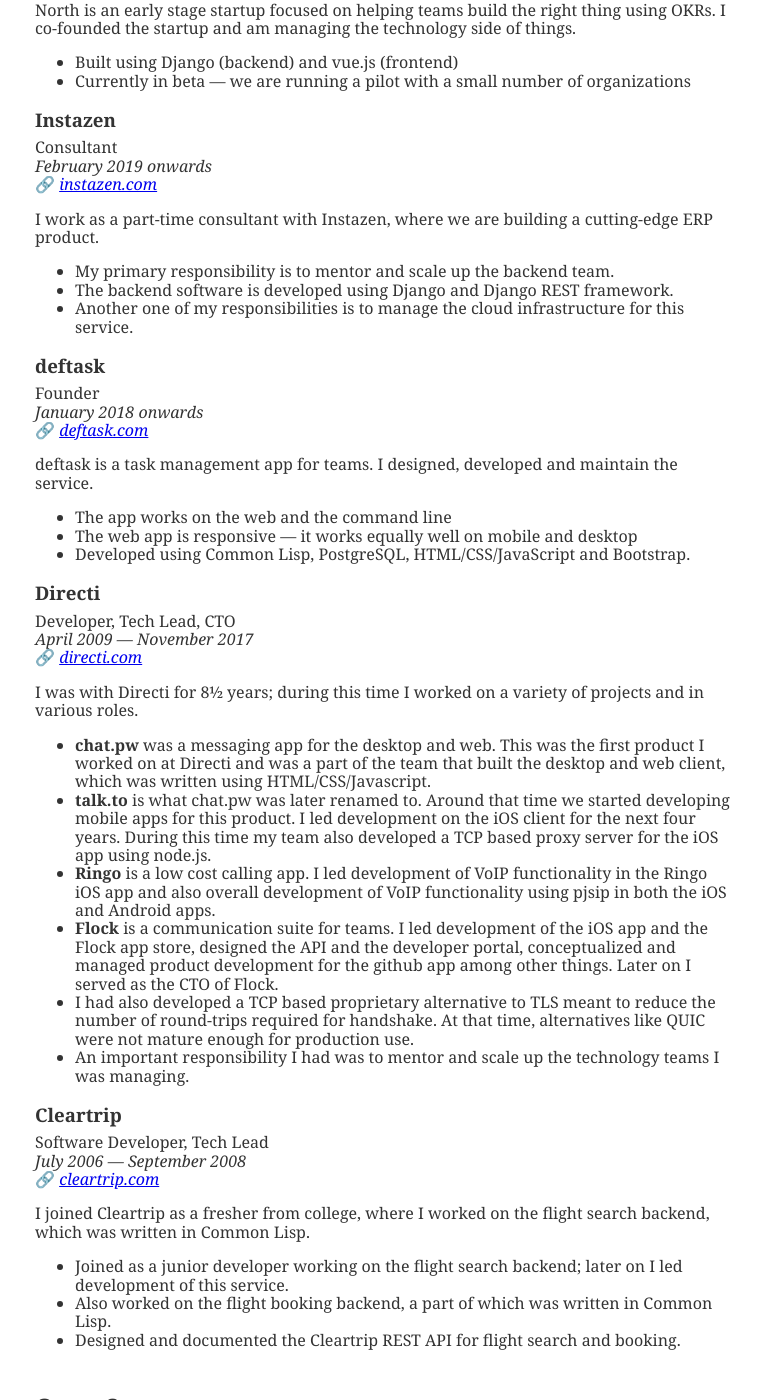
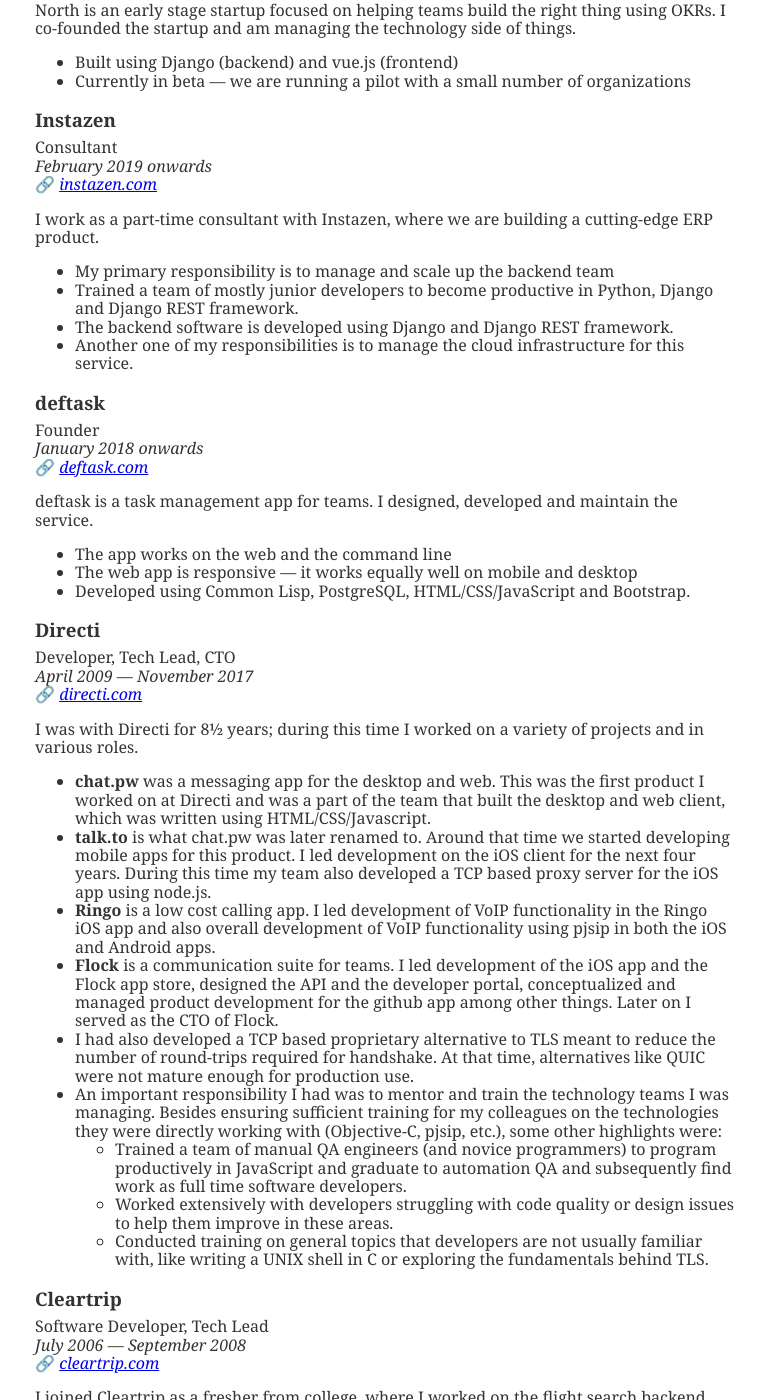
Before and after one commit to lisperin/lisperin.github.io, a Jekyll site: the page built from resume.html, in a window 1280 px wide and 1400 px high, scrolled down 528 px. Shown: the whole window, without its empty margins (255-1019 px from the left). Built offline with Jekyll 4.4.1, drawn with Linux system fonts in a browser that asks for light colours; some of the changed text lies outside the part shown.

Commit message:
Update resume

```diff
--- a/resume.html
+++ b/resume.html
@@ -74,8 +74,12 @@
         </p>
         <ul class="work-items">
           <li>
-            My primary responsibility is to mentor and scale up the backend
-            team.
+            My primary responsibility is to manage and scale up the backend
+            team
+          </li>
+          <li>
+            Trained a team of mostly junior developers to become productive in
+            Python, Django and Django REST framework.
           </li>
           <li>
             The backend software is developed using Django and Django REST
@@ -160,8 +164,26 @@
             production use.
           </li>
           <li>
-            An important responsibility I had was to mentor and scale up the
-            technology teams I was managing.
+            An important responsibility I had was to mentor and train the
+            technology teams I was managing. Besides ensuring sufficient
+            training for my colleagues on the technologies they were directly
+            working with (Objective-C, pjsip, etc.), some other highlights were:
+            <ul>
+              <li>
+                Trained a team of manual QA engineers (and novice programmers)
+                to program productively in JavaScript and graduate to automation
+                QA and subsequently find work as full time software developers.
+              </li>
+              <li>
+                Worked extensively with developers struggling with code quality
+                or design issues to help them improve in these areas.
+              </li>
+              <li>
+                Conducted training on general topics that developers are not
+                usually familiar with, like writing a UNIX shell in C or
+                exploring the fundamentals behind TLS.
+              </li>
+            </ul>
           </li>
         </ul>
       </section>
@@ -191,6 +213,9 @@
           <li>
             Designed and documented the Cleartrip REST API for flight search and
             booking.
+          </li>
+          <li>
+            Mentored the team on working with Common Lisp productively.
           </li>
         </ul>
       </section>
```
